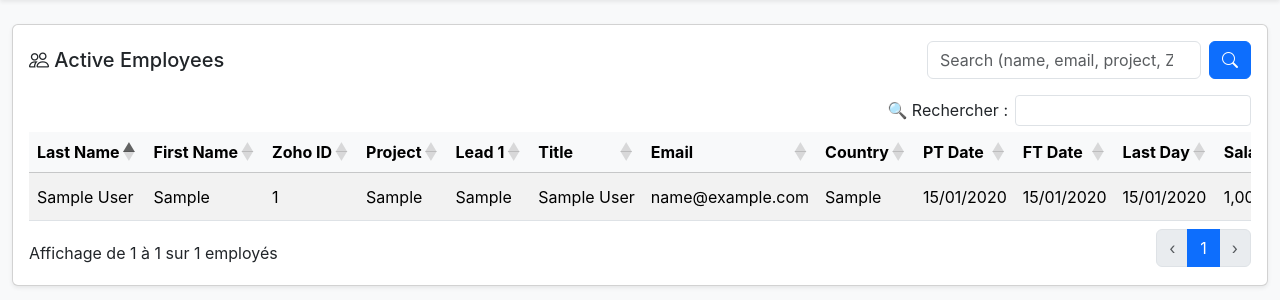
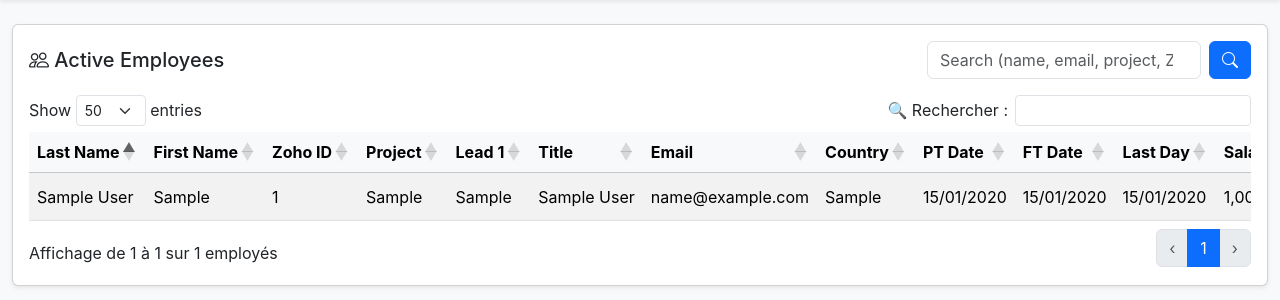
Before and after one commit to eliemsalem/rh-manager, a Django app: page / in a window 1280 px wide. Shown: the part 56-356 px from the top of the page. Run offline with Django 4.2, Linux system fonts and the light colour scheme; a user stored in the database is signed in; tables that the repository leaves empty hold one stand-in row (values such as "Sample post"); some libraries are stand-ins or nearby versions.

Commit message:
UI: amélioration de la liste des employés actifs — ajout DataTables, tri & 50 lignes affichées par défaut

```diff
--- a/employees/templates/employees/list.html
+++ b/employees/templates/employees/list.html
@@ -106,8 +106,8 @@
 <script>
   $(document).ready(function() {
     $('#employeeTable').DataTable({
-      pageLength: 10,
-      lengthChange: false,
+      pageLength: 50,
+      lengthChange: true,
       order: [[0, 'asc']],
       language: {
         search: "🔍 Rechercher :",
```
